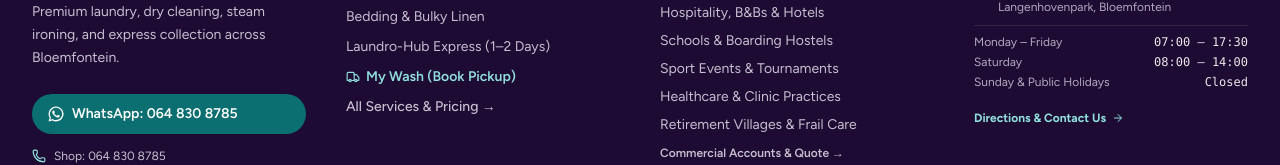
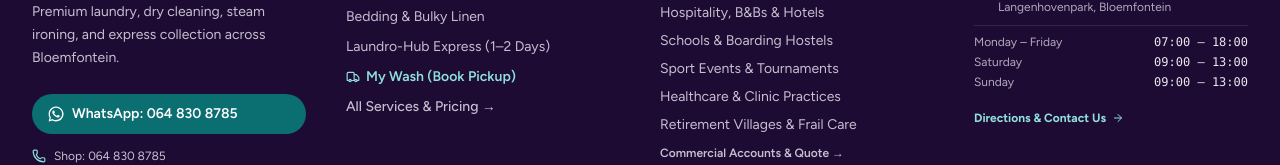
Before and after one commit to arnobonthuyzen-arch/LaundroHub, a Next.js app: page /about in a window 1280 px wide. Shown: the part 2334-2499 px from the top of the page. Built offline with nearby package versions, Linux system fonts and the light colour scheme.

Commit message:
feat: update store hours to Mon-Fri 07:00-18:00 and Sat-Sun 09:00-13:00

```diff
--- a/contact.html
+++ b/contact.html
@@ -113,7 +113,7 @@
         <div class="stack gap-16" style="padding:14px 12px 10px">
           <div class="stack gap-8"><span class="eyebrow">Visit us</span><span class="h3" style="font-size:24px">The Towers Shopping Centre</span>
           <span class="text">Langenhovenpark, Bloemfontein<br>Opposite the car wash — old Panarottis location</span></div>
-          <div class="hours"><div><span>Monday – Friday</span><strong>[— to —]</strong></div><div><span>Saturday</span><strong>[— to —]</strong></div><div><span>Sunday &amp; public holidays</span><strong>[— to —]</strong></div></div>
+          <div class="hours"><div><span>Monday – Friday</span><strong>07:00 – 18:00</strong></div><div><span>Saturday</span><strong>09:00 – 13:00</strong></div><div><span>Sunday</span><strong>09:00 – 13:00</strong></div></div>
           <a href="https://maps.google.com/?q=The+Towers+Shopping+Centre+Langenhovenpark+Bloemfontein" class="btn btn--primary btn--flat btn--block" target="_blank" rel="noopener">Get directions<svg class="icon" width="17" height="17" viewBox="0 0 24 24" fill="none" stroke="currentColor" stroke-width="2" stroke-linecap="round" stroke-linejoin="round" aria-hidden="true"><path d="M7 17 17 7M8 7h9v9"/></svg></a>
         </div>
       </div>
--- a/index.html
+++ b/index.html
@@ -264,7 +264,7 @@
       <h2 class="display h2--md">Pop in at The Towers, Langenhovenpark.</h2>
       <ul class="info-list">
         <li><svg class="icon" width="22" height="22" viewBox="0 0 24 24" fill="none" stroke="currentColor" stroke-width="1.7" stroke-linecap="round" stroke-linejoin="round" aria-hidden="true"><path d="M12 21.5s-7-6.1-7-11.7a7 7 0 0 1 14 0c0 5.6-7 11.7-7 11.7z" fill="currentColor" fill-opacity=".18" stroke="none"/><path d="M12 21.5s-7-6.1-7-11.7a7 7 0 0 1 14 0c0 5.6-7 11.7-7 11.7z"/><path d="M9.8 12.5V8.2l2.2-1.6 2.2 1.6v4.3z"/><path d="M11.3 12.5v-1.7h1.4v1.7"/></svg><div><strong>The Towers Shopping Centre, Langenhovenpark, Bloemfontein</strong><span>Opposite the car wash — old Panarottis location</span></div></li>
-        <li><svg class="icon" width="22" height="22" viewBox="0 0 24 24" fill="none" stroke="currentColor" stroke-width="1.7" stroke-linecap="round" stroke-linejoin="round" aria-hidden="true"><circle cx="14" cy="12.5" r="7" fill="currentColor" fill-opacity=".18" stroke="none"/><circle cx="14" cy="12.5" r="7"/><path d="M14 8.8v3.7l2.6 1.6"/><path d="M2 9h3.2M1.5 12.5h3M2 16h3.2"/></svg><strong>[Opening hours]</strong></li>
+        <li><svg class="icon" width="22" height="22" viewBox="0 0 24 24" fill="none" stroke="currentColor" stroke-width="1.7" stroke-linecap="round" stroke-linejoin="round" aria-hidden="true"><circle cx="14" cy="12.5" r="7" fill="currentColor" fill-opacity=".18" stroke="none"/><circle cx="14" cy="12.5" r="7"/><path d="M14 8.8v3.7l2.6 1.6"/><path d="M2 9h3.2M1.5 12.5h3M2 16h3.2"/></svg><div><strong>Mon–Fri: 07:00 – 18:00</strong><span>Sat &amp; Sun: 09:00 – 13:00</span></div></li>
         <li><svg class="icon" width="22" height="22" viewBox="0 0 24 24" fill="none" stroke="currentColor" stroke-width="1.7" stroke-linecap="round" stroke-linejoin="round" aria-hidden="true"><rect x="3" y="5" width="18" height="14" rx="2"/><path d="m3 7 9 6 9-6"/></svg><a href="mailto:info@laundro-hub.co.za">info@laundro-hub.co.za</a></li>
       </ul>
       <div class="btn-row btn-row--stack-mobile"><a href="https://api.whatsapp.com/send?phone=27648308785&text=Hello%20Laundro-Hub,%20I%27d%20like%20to%20inquire%20about%20your%20laundry%20services" class="btn btn--primary btn--flat" target="_blank" rel="noopener"><svg class="icon" width="19" height="19" viewBox="0 0 24 24" fill="none" stroke="currentColor" stroke-width="1.7" stroke-linecap="round" stroke-linejoin="round" aria-hidden="true"><path d="M20.5 11.5a8.5 8.5 0 0 1-12.4 7.6l-4.6 1.4 1.4-4.4a8.5 8.5 0 1 1 15.6-4.6z" fill="currentColor" fill-opacity=".18" stroke="none"/><path d="M20.5 11.5a8.5 8.5 0 0 1-12.4 7.6l-4.6 1.4 1.4-4.4a8.5 8.5 0 1 1 15.6-4.6z"/><circle cx="8.3" cy="11.5" r="0.9" fill="currentColor" stroke="none"/><circle cx="12" cy="11.5" r="0.9" fill="currentColor" stroke="none"/><circle cx="15.7" cy="11.5" r="0.9" fill="currentColor" stroke="none"/></svg>WhatsApp 064 830 8785</a><a href="https://maps.google.com/?q=The+Towers+Shopping+Centre+Langenhovenpark+Bloemfontein" class="btn btn--secondary " target="_blank" rel="noopener">Get directions<svg class="icon" width="17" height="17" viewBox="0 0 24 24" fill="none" stroke="currentColor" stroke-width="2" stroke-linecap="round" stroke-linejoin="round" aria-hidden="true"><path d="M7 17 17 7M8 7h9v9"/></svg></a></div>
--- a/src/app/layout.tsx
+++ b/src/app/layout.tsx
@@ -97,13 +97,13 @@
       "@type": "OpeningHoursSpecification",
       dayOfWeek: ["Monday", "Tuesday", "Wednesday", "Thursday", "Friday"],
       opens: "07:00",
-      closes: "17:30",
+      closes: "18:00",
     },
     {
       "@type": "OpeningHoursSpecification",
-      dayOfWeek: "Saturday",
-      opens: "08:00",
-      closes: "14:00",
+      dayOfWeek: ["Saturday", "Sunday"],
+      opens: "09:00",
+      closes: "13:00",
     },
   ],
   priceRange: "R50 - R2000",
--- a/src/components/Header.tsx
+++ b/src/components/Header.tsx
@@ -19,7 +19,7 @@
           <div className="flex items-center gap-6 text-brand-lav/90">
             <span className="flex items-center gap-1.5">
               <Clock className="h-3 w-3 text-brand-mint" />
-              Mon–Fri 07:00–17:30 &middot; Sat 08:00–14:00
+              Mon–Fri 07:00–18:00 &middot; Sat–Sun 09:00–13:00
             </span>
             <a
               href={`tel:${BUSINESS_INFO.phoneRaw}`}
--- a/src/lib/data.ts
+++ b/src/lib/data.ts
@@ -21,9 +21,9 @@
     googleMapsUrl: "https://maps.google.com/?q=The+Towers+Shopping+Centre+Langenhovenpark+Bloemfontein",
   },
   hours: [
-    { days: "Monday – Friday", times: "07:00 – 17:30" },
-    { days: "Saturday", times: "08:00 – 14:00" },
-    { days: "Sunday & Public Holidays", times: "Closed" },
+    { days: "Monday – Friday", times: "07:00 – 18:00" },
+    { days: "Saturday", times: "09:00 – 13:00" },
+    { days: "Sunday", times: "09:00 – 13:00" },
   ],
 };
 
```
Also changed, not shown: collection-delivery.html (+1 -1 lines), graphify-out/manifest.json.
